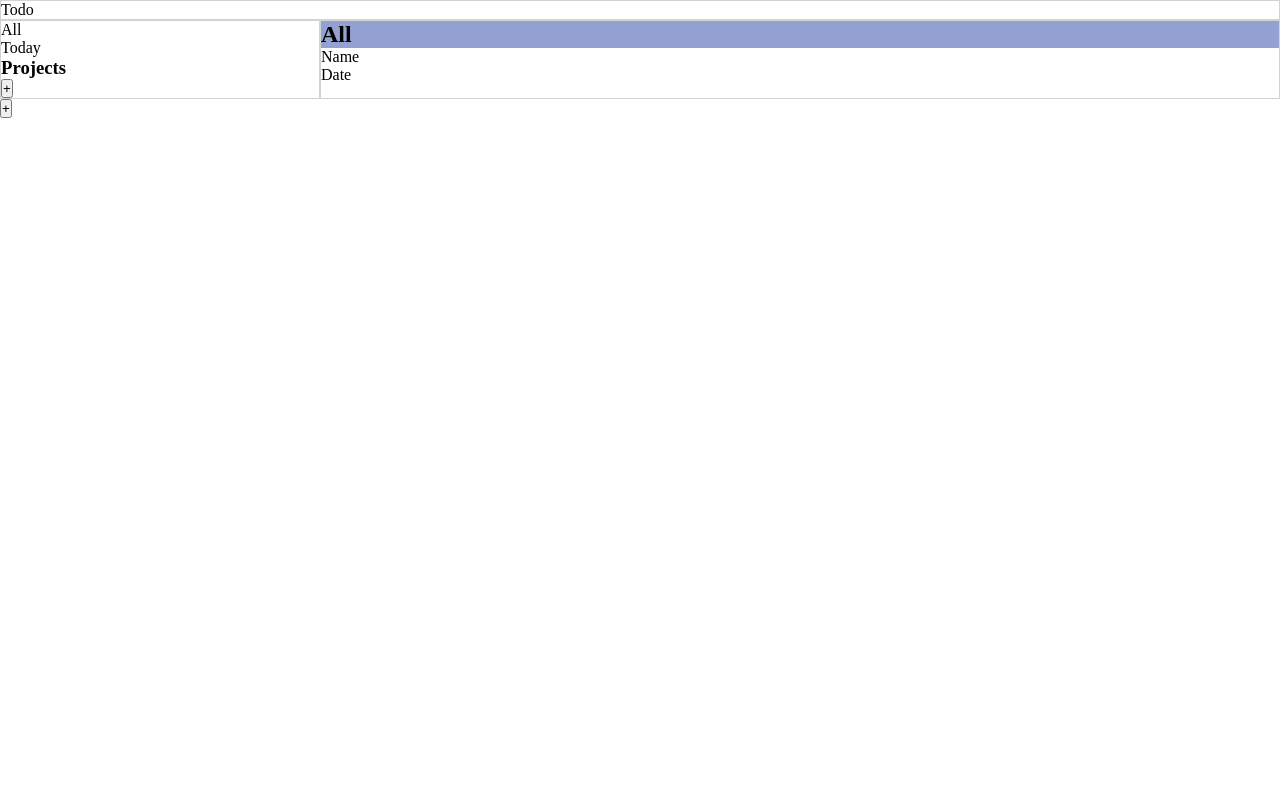
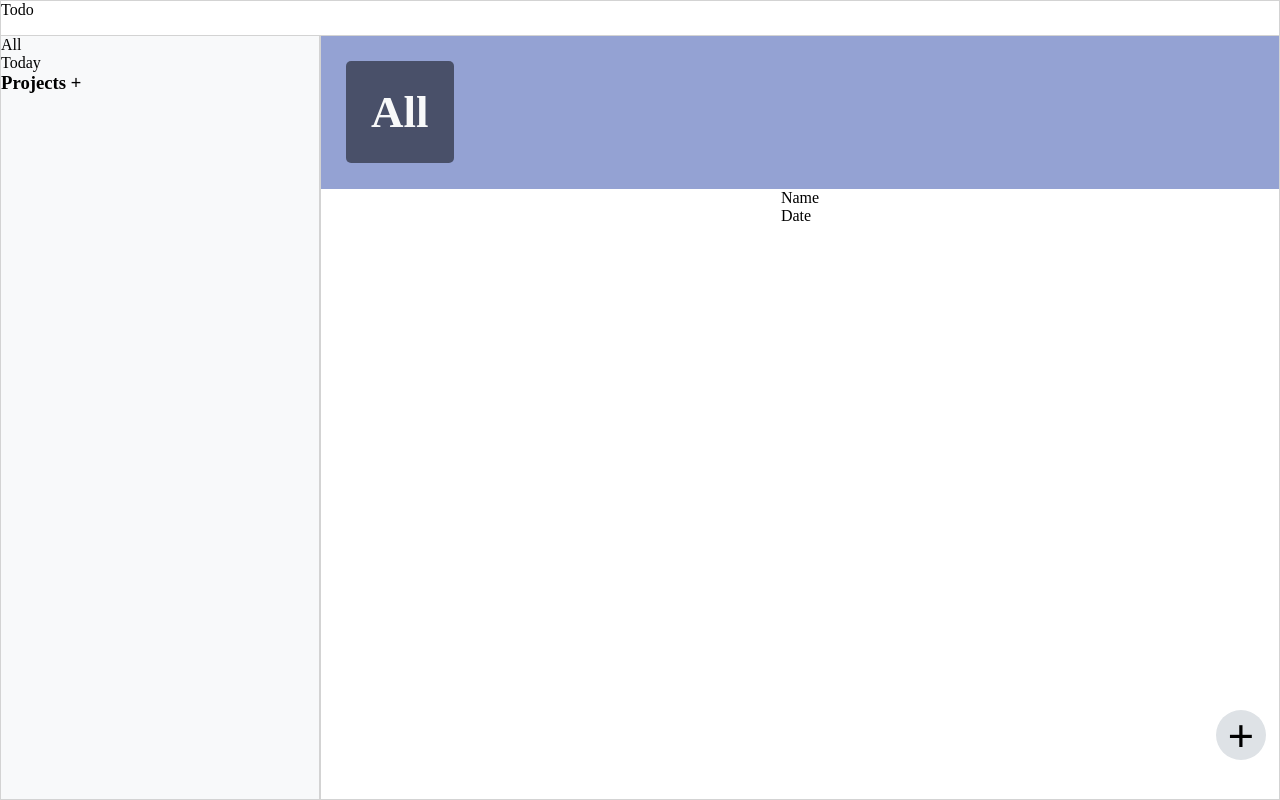
Before and after one commit to hpagon/todo-list, a website built with webpack: page src/index.html in a window 1280 px wide. Built offline with nearby package versions, Linux system fonts and the light colour scheme.

Commit message:
Added basic styles to project pages and sidebar

```diff
--- a/src/domGenerator.js
+++ b/src/domGenerator.js
@@ -28,6 +28,7 @@ class DomGenerator {
     projectContainer.id = "project-container";
     itemsContainer.id = "items-container";
     banner.id = "banner";
+    itemListContainer.id = "item-list";
     //add content
     sidebarLabel.textContent = project.getTitle();
     bannerHeader.textContent = project.getTitle();
@@ -85,7 +86,6 @@ class DomGenerator {
         this.#projectContentList[i][0].children[1].children[1].appendChild(
           todoDiv
         );
-        console.log("worked?");
       }
     }
   }
--- a/src/style.css
+++ b/src/style.css
@@ -1,3 +1,8 @@
+:root {
+    --background-color-one: #F8F9FA;
+    --background-color-three: #DEE2E6;
+}
+
 * {
     margin: 0px;
     padding: 0px;
@@ -9,17 +14,92 @@ body > div > div {
 
 /* container styles */
 #container {
+    height: 100vh;
     display: grid;
     grid-template-columns: 1fr 3fr;
+    grid-template-rows: 35px 1fr;
 }
 
 /* header styles */
 #header {
+    height: 35px;
     grid-column: 1 / 3;
+    /* background-color: var(--background-color-one); */
 }
 
 /* sidebar styles */
+#sidebar {
+    background-color: var(--background-color-one);
+}
+
+#sidebar div {
+    display: flex;
+    align-items: center;
+}
+
+#sidebar div button {
+    height: 20px;
+    width: 20px;
+    border: none;
+    background: none;
+    outline: none;
+    border-radius: 50%;
+    font-size: 18px;
+    /* font-weight: 600; */
+}
 
 /* main content styles */
+#project-container {
+    height: 100%;
+}
+
+#items-container {
+    display: flex;
+    flex-direction: column;
+    align-items: center;
+}
+
+#item-list {
+    display: flex;
+    flex-direction: column;
+    align-items: center;
+    width: 80%;
+}
+
+#item-list div {
+    width: 100%;
+    margin: 10px 0px;
+    background-color: var(--background-color-three);
+}
 
 /* - banner styles */
+#banner {
+    height: 20%;
+    display: flex;
+    align-items: center;
+}
+
+#banner h2 {
+    font-size: 45px;
+    background-color: rgba(0, 0, 0, 0.5);
+    width: max-content;
+    padding: 25px;
+    margin-left: 25px;
+    border-radius: 5px;
+    color: var(--background-color-one);
+}
+
+#add-button {
+    position: fixed;
+    left: 95%;
+    bottom: 5%;
+    height: 50px;
+    width: 50px;
+    border-radius: 50%;
+    border: none;
+    font-size: 45px;
+    outline: none;
+    background-color: var(--background-color-three);
+}
+
+/* rgb(199, 167, 198) */
```
